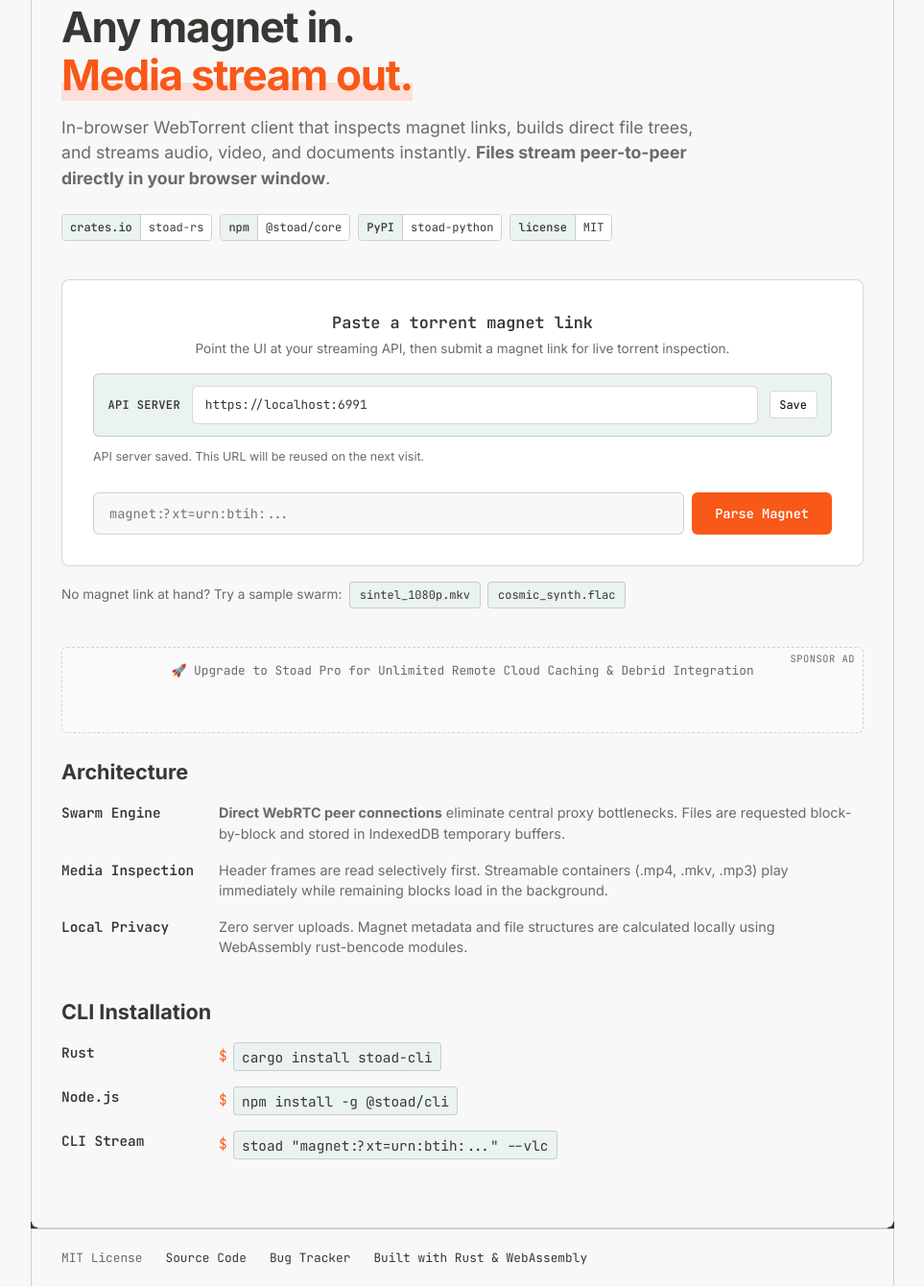
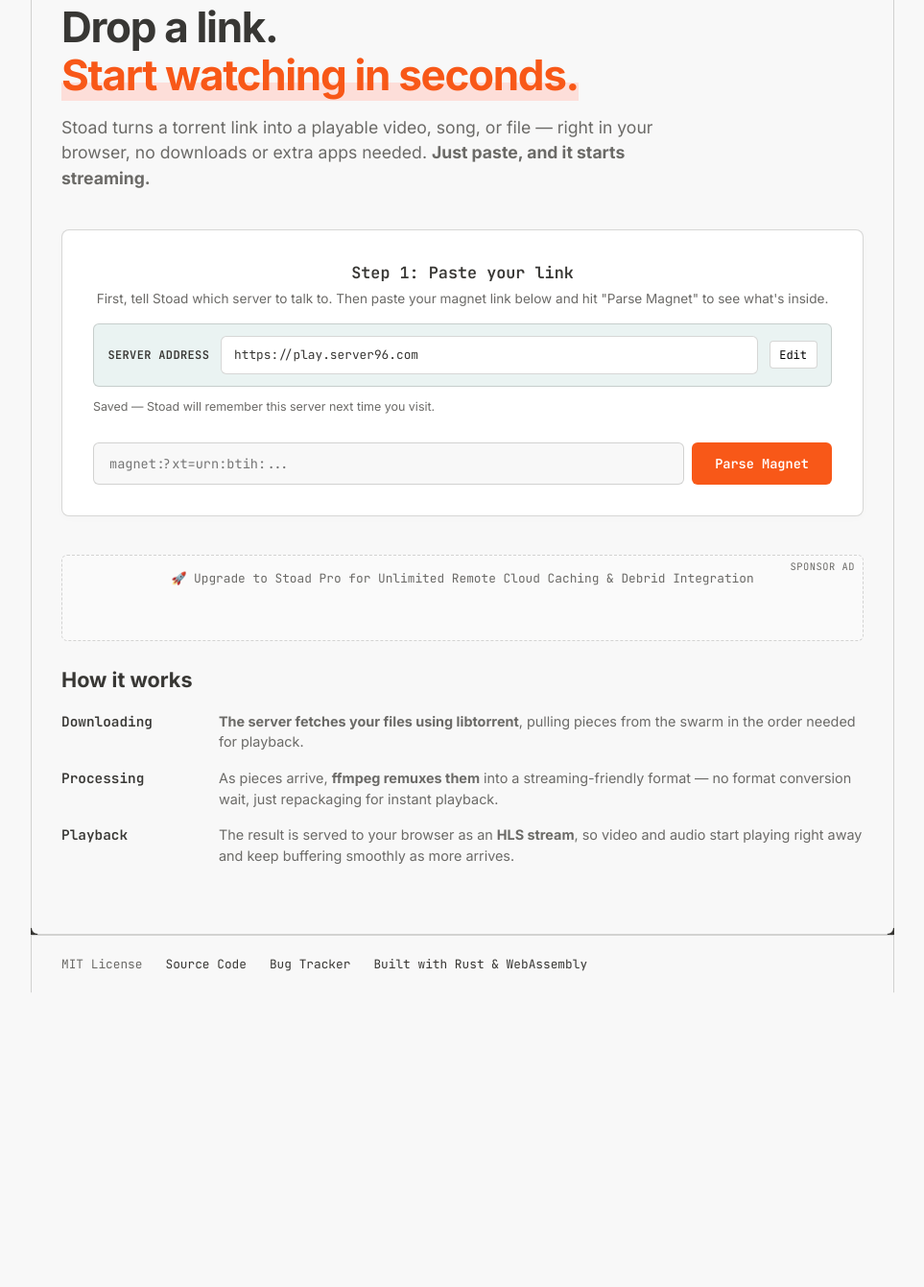
Before and after one commit to raghuvamsi2328/torntredir, a plain HTML site: page test.html in a window 1280 px wide. Shown: the part 201-1542 px from the top of the page at 96% size, without its empty margins (158-1121 px from the left). After the commit the page ends 1236 px from the top, so only its background shows below. Drawn offline with nearby package versions, Linux system fonts and the light colour scheme.

Commit message:
Update test.html

```diff
--- a/test.html
+++ b/test.html
@@ -3,7 +3,7 @@
 <head>
   <meta charset="UTF-8" />
   <meta name="viewport" content="width=device-width, initial-scale=1.0" />
-  <title>Stoad — Instant Torrent Streaming & Inspection</title>
+  <title>Stoad — Watch Torrents Instantly in Your Browser</title>
   <link rel="preconnect" href="https://fonts.googleapis.com">
   <link rel="preconnect" href="https://fonts.gstatic.com" crossorigin>
   <link href="https://fonts.googleapis.com/css2?family=JetBrains+Mono:wght@400;500;600&family=Inter:wght@400;500;600;700&display=swap" rel="stylesheet">
@@ -705,12 +705,6 @@
         </span>
         <span class="wordmark">stoad <span class="by">by server96</span></span>
       </a>
-      <!-- <nav>
-        <a href="https://github.com">GitHub</a>
-        <a class="pkg" href="#">npm</a>
-        <a class="pkg" href="#">crates.io</a>
-        <a class="pkg" href="#">PyPI</a>
-      </nav> -->
     </header>
 
     <!-- Top Advert Placeholder -->
@@ -742,50 +736,27 @@
 
       <!-- Hero Section -->
       <section class="band">
-        <h1>Any magnet in.<br><span class="heat">Media stream out.</span></h1>
+        <h1>Drop a link.<br><span class="heat">Start watching in seconds.</span></h1>
         <p class="lede">
-          In-browser WebTorrent client that inspects magnet links, builds direct file trees, and streams audio, video, and documents instantly. <strong>Files stream peer-to-peer directly in your browser window</strong>.
+          Stoad turns a torrent link into a playable video, song, or file — right in your browser, no downloads or extra apps needed. <strong>Just paste, and it starts streaming.</strong>
         </p>
-
-        <ul class="badges">
-          <li>
-            <a href="#">
-              <span class="key">crates.io</span><span class="value">stoad-rs</span>
-            </a>
-          </li>
-          <li>
-            <a href="#">
-              <span class="key">npm</span><span class="value">@stoad/core</span>
-            </a>
-          </li>
-          <li>
-            <a href="#">
-              <span class="key">PyPI</span><span class="value">stoad-python</span>
-            </a>
-          </li>
-          <li>
-            <a href="#">
-              <span class="key">license</span><span class="value">MIT</span>
-            </a>
-          </li>
-        </ul>
       </section>
 
       <!-- Input Drop Area -->
       <section class="band">
         <div class="drop-zone">
-          <span style="font-family: var(--font-mono); font-weight: 600; display: block; font-size: 1.05rem;">Paste a torrent magnet link</span>
-          <span style="color: var(--text-muted); font-size: 0.85rem; display: block; margin-top: 0.2rem;">Point the UI at your streaming API, then submit a magnet link for live torrent inspection.</span>
+          <span style="font-family: var(--font-mono); font-weight: 600; display: block; font-size: 1.05rem;">Step 1: Paste your link</span>
+          <span style="color: var(--text-muted); font-size: 0.85rem; display: block; margin-top: 0.2rem;">First, tell Stoad which server to talk to. Then paste your magnet link below and hit "Parse Magnet" to see what's inside.</span>
 
           <div class="drop-input-stack">
             <div class="config-line">
-              <label for="api-base-input">API Server</label>
-              <input type="text" id="api-base-input" placeholder="https://play.server96.com" />
-              <button class="btn-sm" id="save-api-btn" type="button">Save</button>
+              <label for="api-base-input">Server address</label>
+              <input type="text" id="api-base-input" placeholder="https://play.server96.com" value="https://play.server96.com" />
+              <button class="btn-sm" id="save-api-btn" type="button">Edit</button>
             </div>
 
             <div class="config-meta" id="api-config-note">
-              Use your HTTPS backend URL for GitHub Pages deployments. Example: https://play.server96.com
+              This is the address Stoad sends your requests to. Example: https://play.server96.com — it must start with https:// to work properly.
             </div>
 
             <div class="drop-input-group">
@@ -794,12 +765,6 @@
             </div>
           </div>
         </div>
-
-        <p class="samples">
-          No magnet link at hand? Try a sample swarm:
-          <button id="sample-video">sintel_1080p.mkv</button>
-          <button id="sample-audio">cosmic_synth.flac</button>
-        </p>
       </section>
 
       <!-- In-Feed Ad Placeholder -->
@@ -824,7 +789,7 @@
 
         <div class="preview-box" id="preview-box">
           <div style="display: flex; justify-content: space-between; align-items: center; margin-bottom: 0.5rem;">
-            <span id="preview-title" style="color: var(--primary); font-weight: 600;">&gt;_ Stream Preview</span>
+            <span id="preview-title" style="color: var(--primary); font-weight: 600;">&gt;_ Now Playing</span>
             <button class="btn-sm" id="close-preview" style="background:#000; color:#fff;">Close [X]</button>
           </div>
           <div id="media-viewport"></div>
@@ -833,37 +798,22 @@
 
       <!-- Technical Architecture Info -->
       <section class="band">
-        <h2 style="font-size: 1.35rem; margin-bottom: 1rem;">Architecture</h2>
+        <h2 style="font-size: 1.35rem; margin-bottom: 1rem;">How it works</h2>
         <dl class="facts">
-          <dt>Swarm Engine</dt>
+          <dt>Downloading</dt>
           <dd>
-            <strong>Direct WebRTC peer connections</strong> eliminate central proxy bottlenecks. Files are requested block-by-block and stored in IndexedDB temporary buffers.
+            <strong>The server fetches your files using libtorrent</strong>, pulling pieces from the swarm in the order needed for playback.
           </dd>
 
-          <dt>Media Inspection</dt>
+          <dt>Processing</dt>
           <dd>
-            Header frames are read selectively first. Streamable containers (.mp4, .mkv, .mp3) play immediately while remaining blocks load in the background.
+            As pieces arrive, <strong>ffmpeg remuxes them</strong> into a streaming-friendly format — no format conversion wait, just repackaging for instant playback.
           </dd>
 
-          <dt>Local Privacy</dt>
+          <dt>Playback</dt>
           <dd>
-            Zero server uploads. Magnet metadata and file structures are calculated locally using WebAssembly rust-bencode modules.
+            The result is served to your browser as an <strong>HLS stream</strong>, so video and audio start playing right away and keep buffering smoothly as more arrives.
           </dd>
-        </dl>
-      </section>
-
-      <!-- Terminal / Install Band -->
-      <section class="band">
-        <h2 style="font-size: 1.35rem; margin-bottom: 1rem;">CLI Installation</h2>
-        <dl class="installs">
-          <dt>Rust</dt>
-          <dd><span class="dollar">$</span><code class="cmd">cargo install stoad-cli</code></dd>
-
-          <dt>Node.js</dt>
-          <dd><span class="dollar">$</span><code class="cmd">npm install -g @stoad/cli</code></dd>
-
-          <dt>CLI Stream</dt>
-          <dd><span class="dollar">$</span><code class="cmd">stoad "magnet:?xt=urn:btih:..." --vlc</code></dd>
         </dl>
       </section>
 
@@ -898,7 +848,7 @@
 
   <!-- Interactive JavaScript Logic -->
   <script>
-        const DEFAULT_API_BASE_URL = window.STOAD_API_BASE || 'https://localhost:6991';
+        const DEFAULT_API_BASE_URL = window.STOAD_API_BASE || 'https://play.server96.com';
     const fetchBtn = document.getElementById('fetch-btn');
     const magnetInput = document.getElementById('magnet-input');
     const resultBox = document.getElementById('result-box');
@@ -970,7 +920,7 @@
           apiBaseUrl = normalized;
           apiBaseInput.value = normalized;
           localStorage.setItem('stoadApiBaseUrl', normalized);
-          setApiNote(warning || 'API server saved. This URL will be reused on the next visit.', Boolean(warning));
+          setApiNote(warning || 'Saved — Stoad will remember this server next time you visit.', Boolean(warning));
 
           if (!options.silent && warning) {
             alert(warning);
@@ -1079,6 +1029,11 @@
           return getFileStreamUrl(torrentId, file);
         }
 
+        function isMobileDevice() {
+          const ua = navigator.userAgent || navigator.vendor || window.opera || '';
+          return /android/i.test(ua) || (/iPad|iPhone|iPod/.test(ua) && !window.MSStream);
+        }
+
         function fileIcon(fileType) {
           if (fileType === 'video') {
             return '🎬';
@@ -1130,8 +1085,7 @@
                 ${isDefault ? '<span class="file-size">default</span>' : ''}
               </div>
               <div class="file-actions">
-                <button class="btn-sm" data-action="stream" data-file-index="${file.index}">Open</button>
-                <button class="btn-sm" data-action="playlist" data-file-index="${file.index}">Playlist</button>
+                <button class="btn-sm" data-action="stream" data-file-index="${file.index}">Stream</button>
                 <button class="btn-sm" data-action="download" data-file-index="${file.index}">Download</button>
               </div>
             `;
@@ -1188,7 +1142,7 @@
         }
 
         async function addTorrent(magnet) {
-          setLoadingState(true, 'Parsing Swarm...');
+          setLoadingState(true, 'Loading...');
 
           try {
             applyApiBaseUrl(apiBaseInput.value || apiBaseUrl, { silent: true });
@@ -1204,7 +1158,7 @@
             }
             pollTimer = setInterval(() => pollTorrent(currentTorrentId), 2500);
           } catch (error) {
-            alert(`Unable to add torrent: ${error.message}`);
+            alert(`Couldn't load that link: ${error.message}`);
           } finally {
             setLoadingState(false);
           }
@@ -1267,7 +1221,7 @@
         fetchBtn.addEventListener('click', async () => {
           const magnet = magnetInput.value.trim();
           if (!magnet) {
-            alert('Please enter a valid magnet URL.');
+            alert('Please paste a magnet link first.');
             return;
           }
 
@@ -1279,16 +1233,6 @@
             event.preventDefault();
             fetchBtn.click();
           }
-        });
-
-        document.getElementById('sample-video').addEventListener('click', async () => {
-          magnetInput.value = 'magnet:?xt=urn:btih:08ada5a7a6183aae1e09d831df6748d566095a10&dn=Sintel';
-          await addTorrent(magnetInput.value);
-        });
-
-        document.getElementById('sample-audio').addEventListener('click', async () => {
-          magnetInput.value = 'magnet:?xt=urn:btih:2c26b46b68ffc68ff99b453c1d30413413422d70&dn=CosmicSynth';
-          await addTorrent(magnetInput.value);
         });
 
         fileTree.addEventListener('click', async event => {
@@ -1310,14 +1254,16 @@
             return;
           }
 
-          if (button.dataset.action === 'playlist') {
-            window.open(getFilePlaylistUrl(currentTorrentId, file), '_blank', 'noopener');
-            return;
-          }
-
           const fileType = inferFileType(file);
           const streamUrl = getPreviewUrl(currentTorrentId, torrent, file, fileType);
           const fallbackUrl = getFileStreamUrl(currentTorrentId, file);
+
+          if (isMobileDevice() && (fileType === 'video' || fileType === 'audio')) {
+            // On Android/iOS, hand off the HLS stream URL to the OS so it can
+            // offer any installed apps that support HLS playback.
+            window.open(streamUrl, '_blank', 'noopener');
+            return;
+          }
 
           streamFile(file.name, fileType, streamUrl, fallbackUrl);
         });
```
